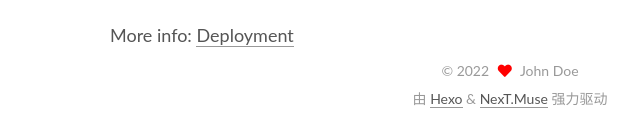
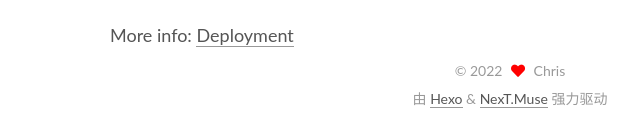
Before and after one commit to dsnw11/dsnw11.github.io, a plain HTML site: page index.html in a window 1280 px wide. Shown: the part 1446-1576 px from the top of the page, 130-770 px from the left. Drawn offline with Linux system fonts and the light colour scheme.

Commit message:
Site updated: 2022-03-16 23:23:58

```diff
--- a/index.html
+++ b/index.html
@@ -25,7 +25,7 @@
 <meta property="og:url" content="http://example.com/index.html">
 <meta property="og:site_name" content="Hexo">
 <meta property="og:locale" content="zh_CN">
-<meta property="article:author" content="John Doe">
+<meta property="article:author" content="Chris">
 <meta name="twitter:card" content="summary">
 
 <link rel="canonical" href="http://example.com/">
@@ -149,7 +149,7 @@
 
     <span hidden itemprop="author" itemscope itemtype="http://schema.org/Person">
       <meta itemprop="image" content="/images/avatar.gif">
-      <meta itemprop="name" content="John Doe">
+      <meta itemprop="name" content="Chris">
       <meta itemprop="description" content="">
     </span>
 
@@ -207,7 +207,7 @@
 
     <span hidden itemprop="author" itemscope itemtype="http://schema.org/Person">
       <meta itemprop="image" content="/images/avatar.gif">
-      <meta itemprop="name" content="John Doe">
+      <meta itemprop="name" content="Chris">
       <meta itemprop="description" content="">
     </span>
 
@@ -327,7 +327,7 @@
 
       <div class="site-overview-wrap sidebar-panel">
         <div class="site-author motion-element" itemprop="author" itemscope itemtype="http://schema.org/Person">
-  <p class="site-author-name" itemprop="name">John Doe</p>
+  <p class="site-author-name" itemprop="name">Chris</p>
   <div class="site-description" itemprop="description"></div>
 </div>
 <div class="site-state-wrap motion-element">
@@ -371,7 +371,7 @@
   <span class="with-love">
     <i class="fa fa-heart"></i>
   </span>
-  <span class="author" itemprop="copyrightHolder">John Doe</span>
+  <span class="author" itemprop="copyrightHolder">Chris</span>
 </div>
   <div class="powered-by">由 <a href="https://hexo.io/" class="theme-link" rel="noopener" target="_blank">Hexo</a> & <a href="https://muse.theme-next.org/" class="theme-link" rel="noopener" target="_blank">NexT.Muse</a> 强力驱动
   </div>
```
Also changed, not shown: 2022/03/16/hello-world/index.html (+4 -4 lines), 2022/03/16/hw/index.html (+4 -4 lines), archives/2022/03/index.html (+3 -3 lines), archives/2022/index.html (+3 -3 lines), archives/index.html (+3 -3 lines), tags/cnm/index.html (+3 -3 lines).
